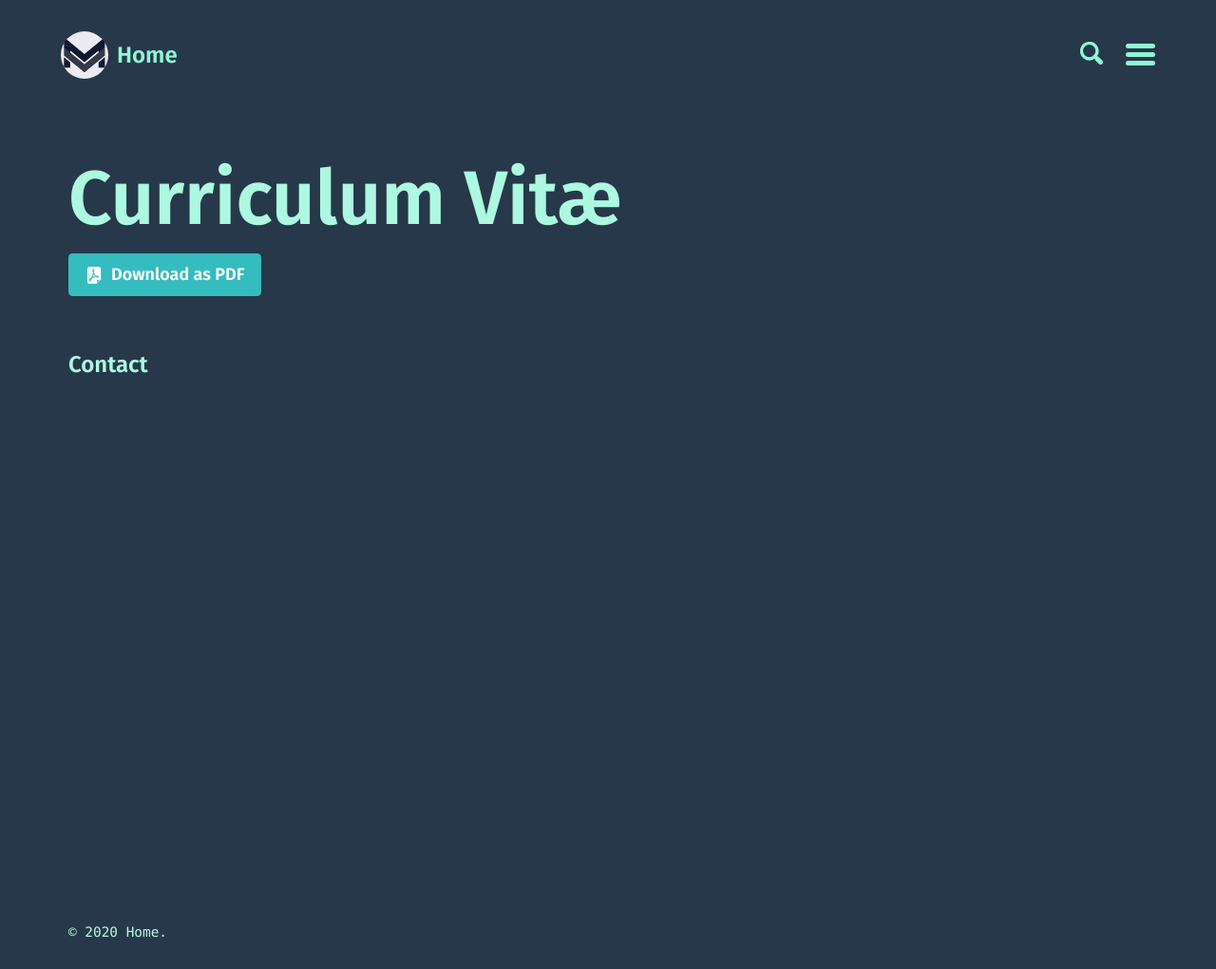
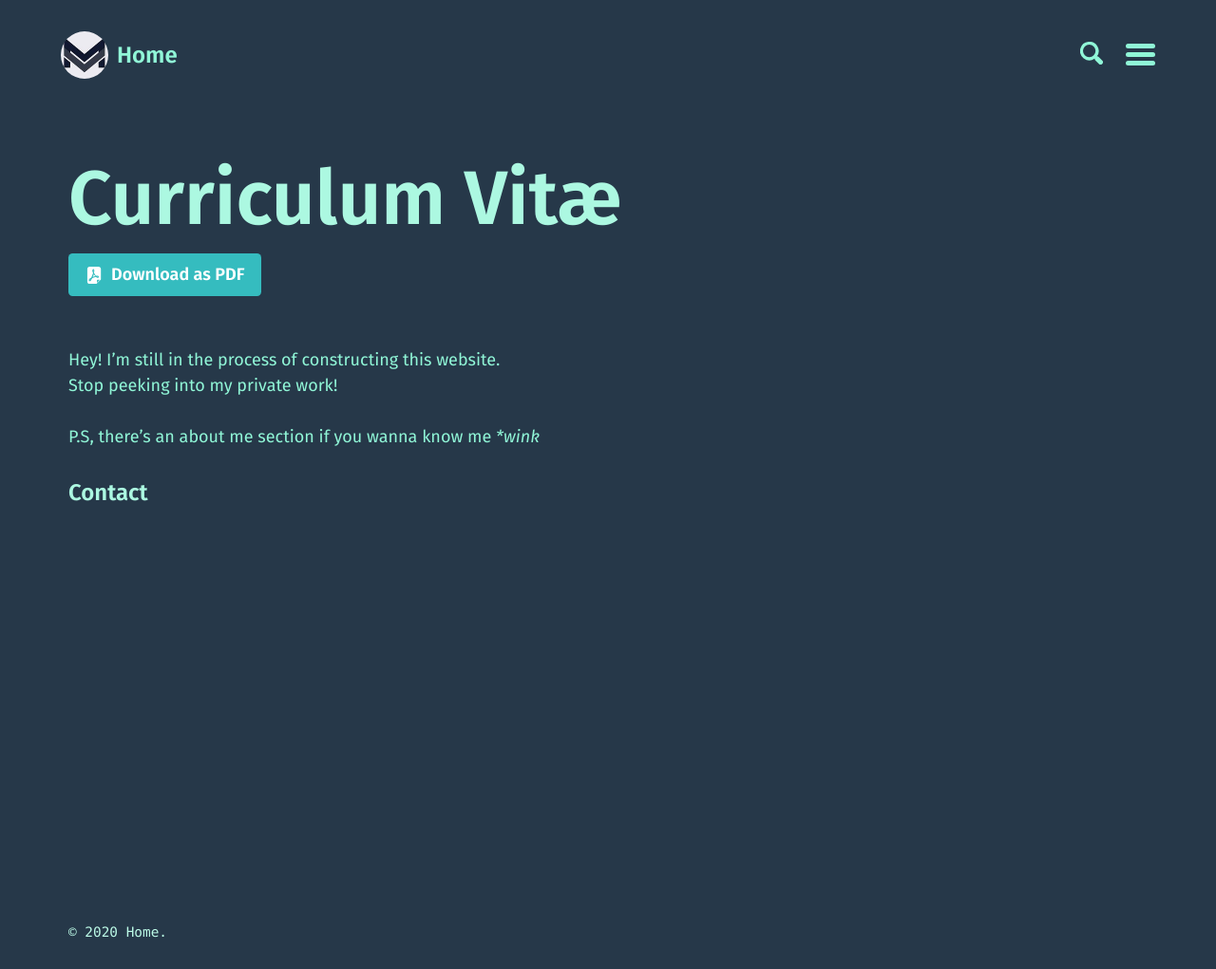
Before and after one commit to mmistakes/jekyll-theme-basically-basic, a Jekyll site: the page built from cv.md, in a window 1280 px wide. Shown: the whole page at 95% size. Built offline with Jekyll 4.4.1, drawn with Linux system fonts in a browser that asks for light colours.

Commit message:
Update cv.md

```diff
--- a/cv.md
+++ b/cv.md
@@ -6,3 +6,8 @@ actions:
     icon: pdf
     url: "#pdf-asset"
 ---
+
+Hey! I'm still in the process of constructing this website.
+Stop peeking into my private work!
+
+P.S, there's an about me section if you wanna know me _*wink_
```
